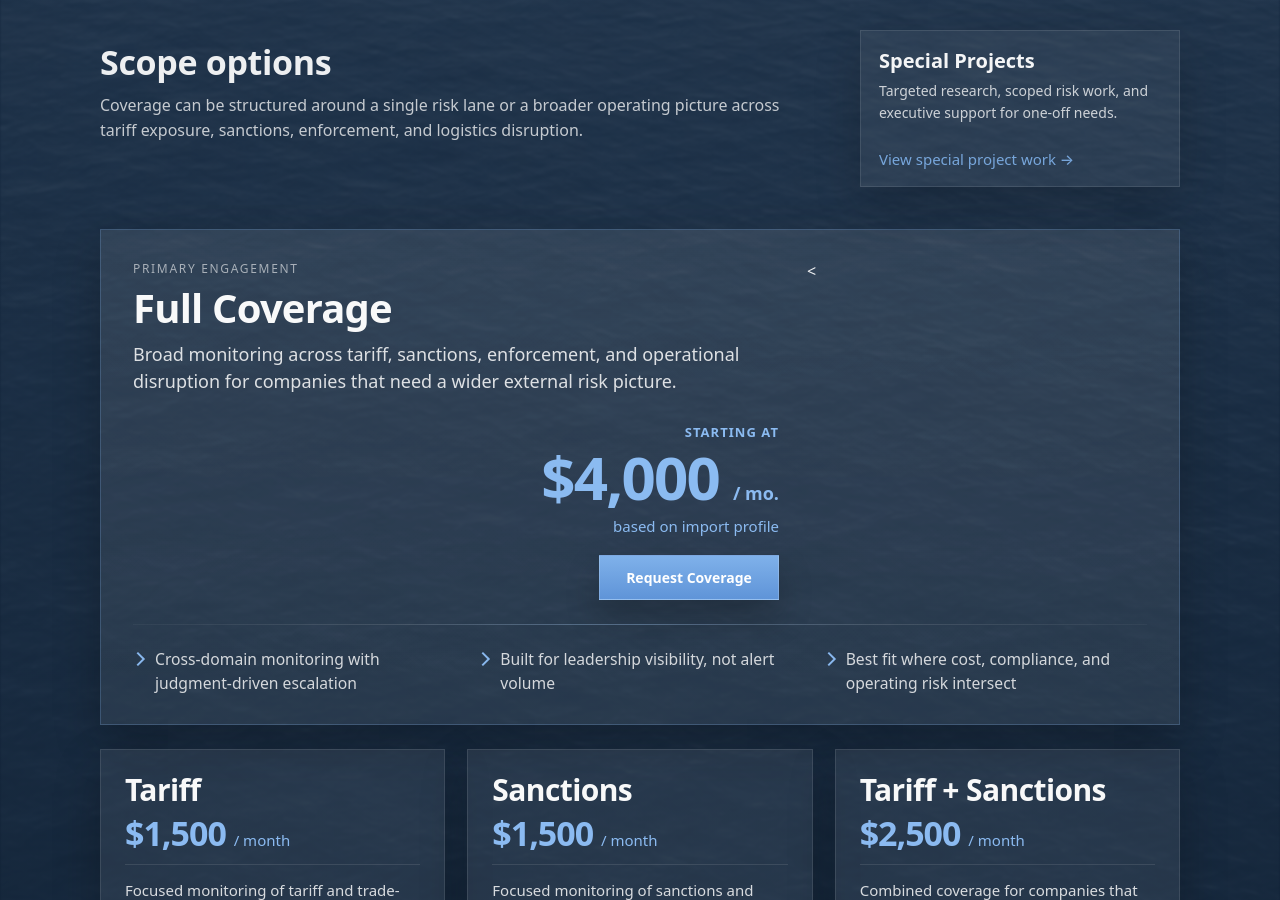
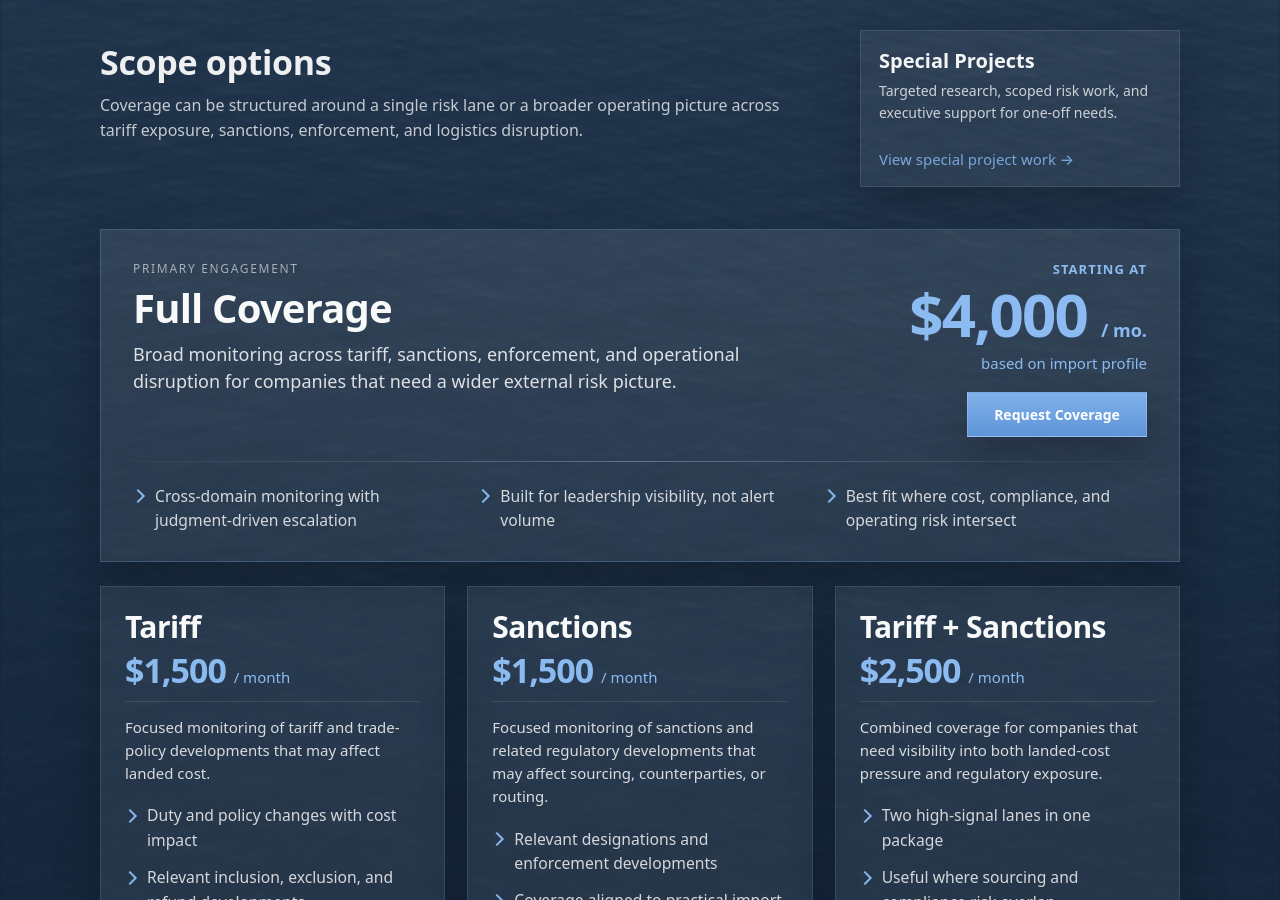
Before and after one commit to importrisk/import-risk-intelligence-site, a Jekyll site: the page built from pricing.html, in a window 1280 px wide and 900 px high, scrolled down 358 px. Built offline with Jekyll 4.4.1, drawn with Linux system fonts in a browser that asks for light colours.

Commit message:
Update pricing.html

```diff
--- a/pricing.html
+++ b/pricing.html
@@ -53,7 +53,7 @@ description: Pricing and scope options for Import Risk Intelligence.
               </p>
             </div>
 
-            <<div class="pricing-card-priceblock">
+            <div class="pricing-card-priceblock">
   <p class="pricing-card-starting">Starting at</p>
   <p class="pricing-card-price pricing-card-price-featured">$4,000 <span>/ mo.</span></p>
   <p class="pricing-card-term">based on import profile</p>
```
